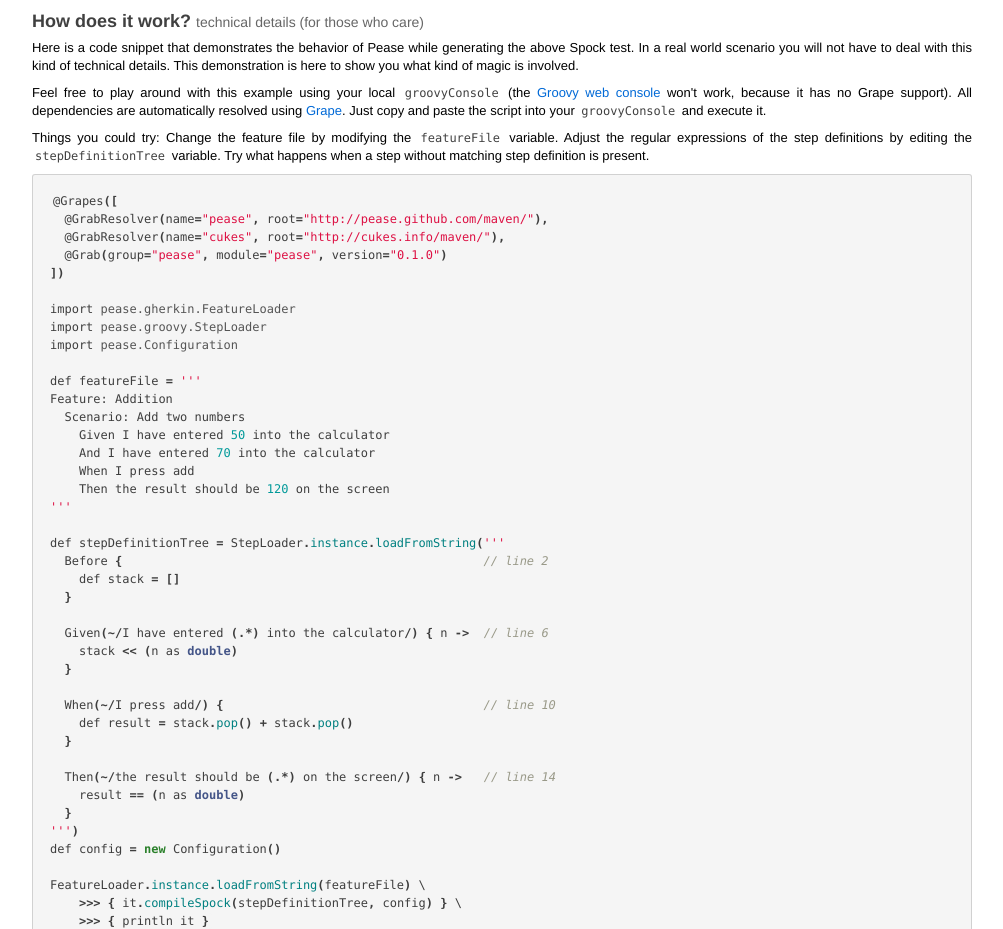
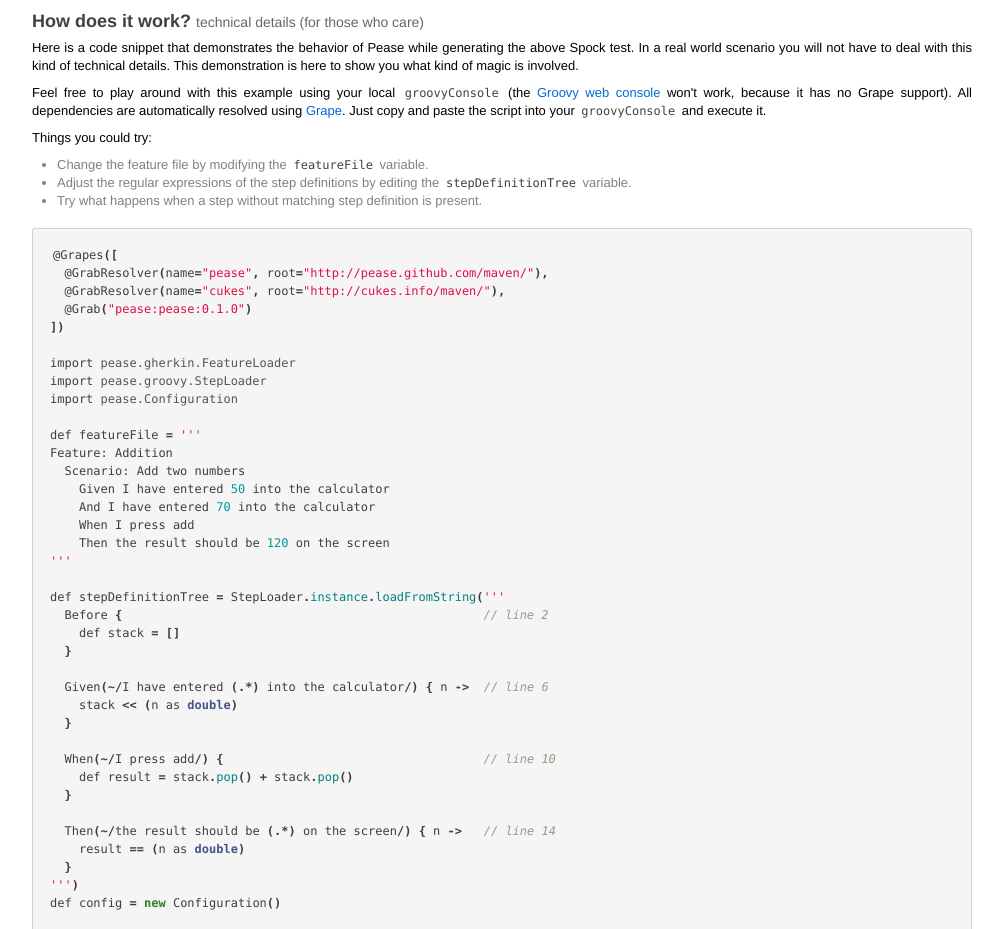
Before and after one commit to pease/pease.github.com, a plain HTML site: page index.html in a window 1280 px wide. Shown: the part 1219-2148 px from the top of the page, without its empty margins (118-1121 px from the left). Drawn offline with Linux system fonts and the light colour scheme.

Commit message:
simplified trythisathome example

```diff
--- a/index.html
+++ b/index.html
@@ -146,14 +146,17 @@
       All dependencies are automatically resolved using <a href="http://groovy.codehaus.org/Grape">Grape</a>.
       Just copy and paste the script into your <code>groovyConsole</code> and execute it.</p>
 
-      <p>Things you could try:
-      Change the feature file by modifying the <code>featureFile</code> variable.
-      Adjust the regular expressions of the step definitions by editing the <code>stepDefinitionTree</code> variable.
-      Try what happens when a step without matching step definition is present.</p>
+      <p>Things you could try:</p>
+
+      <ul>
+      <li>Change the feature file by modifying the <code>featureFile</code> variable.</li>
+      <li>Adjust the regular expressions of the step definitions by editing the <code>stepDefinitionTree</code> variable.</li>
+      <li>Try what happens when a step without matching step definition is present.</li>
+      </ul>
       <div class="highlight"><pre><code class="java"><span class="nd">@Grapes</span><span class="o">([</span>
   <span class="nd">@GrabResolver</span><span class="o">(</span><span class="n">name</span><span class="o">=</span><span class="s">&quot;pease&quot;</span><span class="o">,</span> <span class="n">root</span><span class="o">=</span><span class="s">&quot;http://pease.github.com/maven/&quot;</span><span class="o">),</span>
   <span class="nd">@GrabResolver</span><span class="o">(</span><span class="n">name</span><span class="o">=</span><span class="s">&quot;cukes&quot;</span><span class="o">,</span> <span class="n">root</span><span class="o">=</span><span class="s">&quot;http://cukes.info/maven/&quot;</span><span class="o">),</span>
-  <span class="nd">@Grab</span><span class="o">(</span><span class="n">group</span><span class="o">=</span><span class="s">&quot;pease&quot;</span><span class="o">,</span> <span class="n">module</span><span class="o">=</span><span class="s">&quot;pease&quot;</span><span class="o">,</span> <span class="n">version</span><span class="o">=</span><span class="s">&quot;0.1.0&quot;</span><span class="o">)</span>
+  <span class="nd">@Grab</span><span class="o">(</span><span class="s">&quot;pease:pease:0.1.0&quot;</span><span class="o">)</span>
 <span class="o">])</span>
 
 <span class="kn">import</span> <span class="nn">pease.gherkin.FeatureLoader</span>
```
